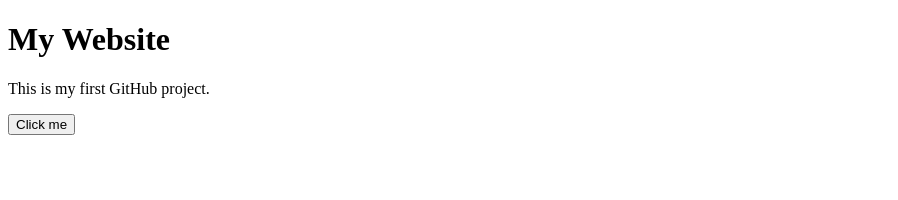
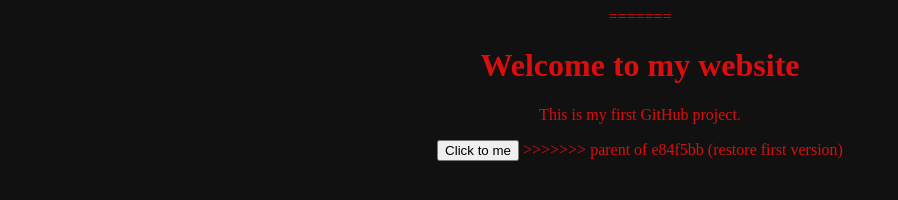
Before and after one commit to masoudomidvar21/test, a plain HTML site: page index.html in a window 1280 px wide. Shown: the whole page, without its empty margins (0-898 px from the left). Drawn offline with Linux system fonts and the light colour scheme.

Commit message:
Update index.html

```diff
--- a/index.html
+++ b/index.html
@@ -5,14 +5,12 @@
     <title>MI pagina</title>
 
 </head>
-<body>
 
-    <h1>My Website</h1>
+=======
+<body style="background:#111; color:rgb(219, 14, 14); text-align:center;">
+    <h1>Welcome to my website</h1>
     <p>This is my first GitHub project.</p>
-
-    <button onclick="alert('Hello!')">
-        Click me
-    </button>
-
+    <button onclick="alert('Hello!')">Click to  me</button>
+>>>>>>> parent of e84f5bb (restore first version)
 </body>
 </html>
```
